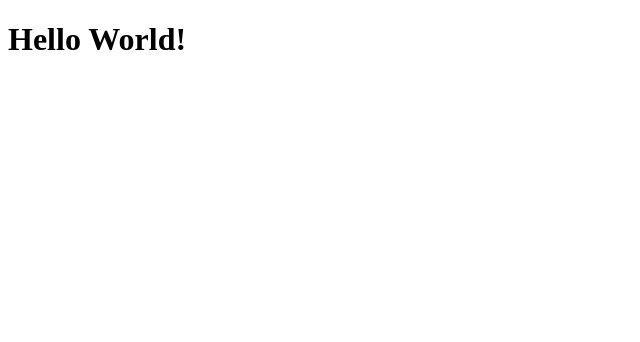
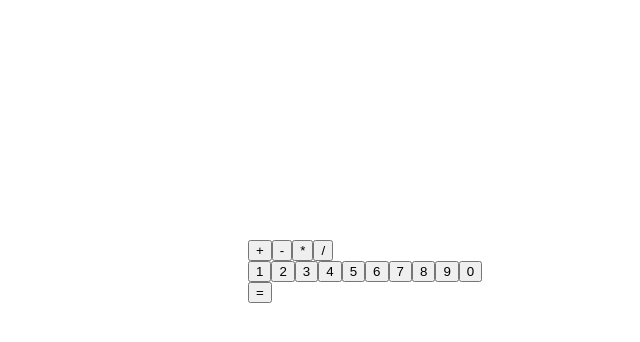
Before and after one commit to Anshuldhakar1/FreeCodeCamp-Calc, a React (Vite) app: page / in a window 1280 px wide. Shown: the top 342 px of the page, without its empty margins (0-640 px from the left). Built offline with nearby package versions, Linux system fonts and the light colour scheme.

Commit message:
base layout - part 1

```diff
--- a/src/app/app.tsx
+++ b/src/app/app.tsx
@@ -44,9 +44,40 @@
 // 	    like 2 / 7 with reasonable precision to at least 4 decimal places).
 
 export const App: React.FC = () => {
+
+	interface n {
+		display: string;
+		value: number;
+	}
+	const numbers: Array<n> = [
+		{ display:"one", value: 1 },
+		{ display: "two", value: 2 },
+		{ display: "three", value: 3 },
+		{ display: "four", value: 4 },
+		{ display: "five", value: 5 },
+		{ display: "six", value: 6 },
+		{ display: "seven", value: 7 },
+		{ display: "eight", value: 8 },
+		{ display: "nine", value: 9 },
+		{ display: "zero", value: 0 }
+	];
+
 	return (
-		<div>
-			<h1>Hello World!</h1>
+		<div style={{margin: "15rem"} }>
+			<div>
+				<button> + </button>
+				<button> - </button>
+				<button> * </button>
+				<button> / </button>
+			</div>
+			<div>
+				{
+					numbers.map((num) => {
+						return <button key={num.display} id={num.display}>{ num.value}</button>
+					})
+				}
+			</div>
+			<button> = </button>
 		</div>
 	);
 };
```
